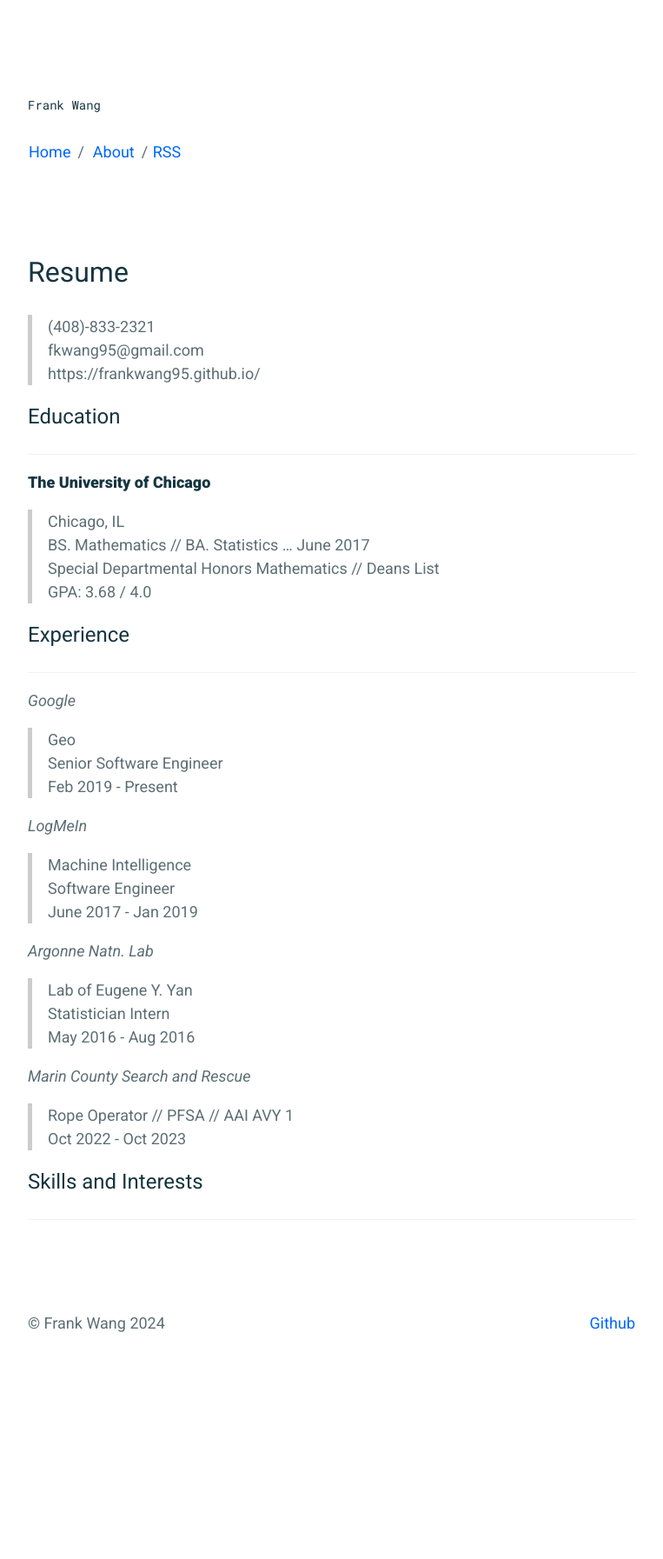
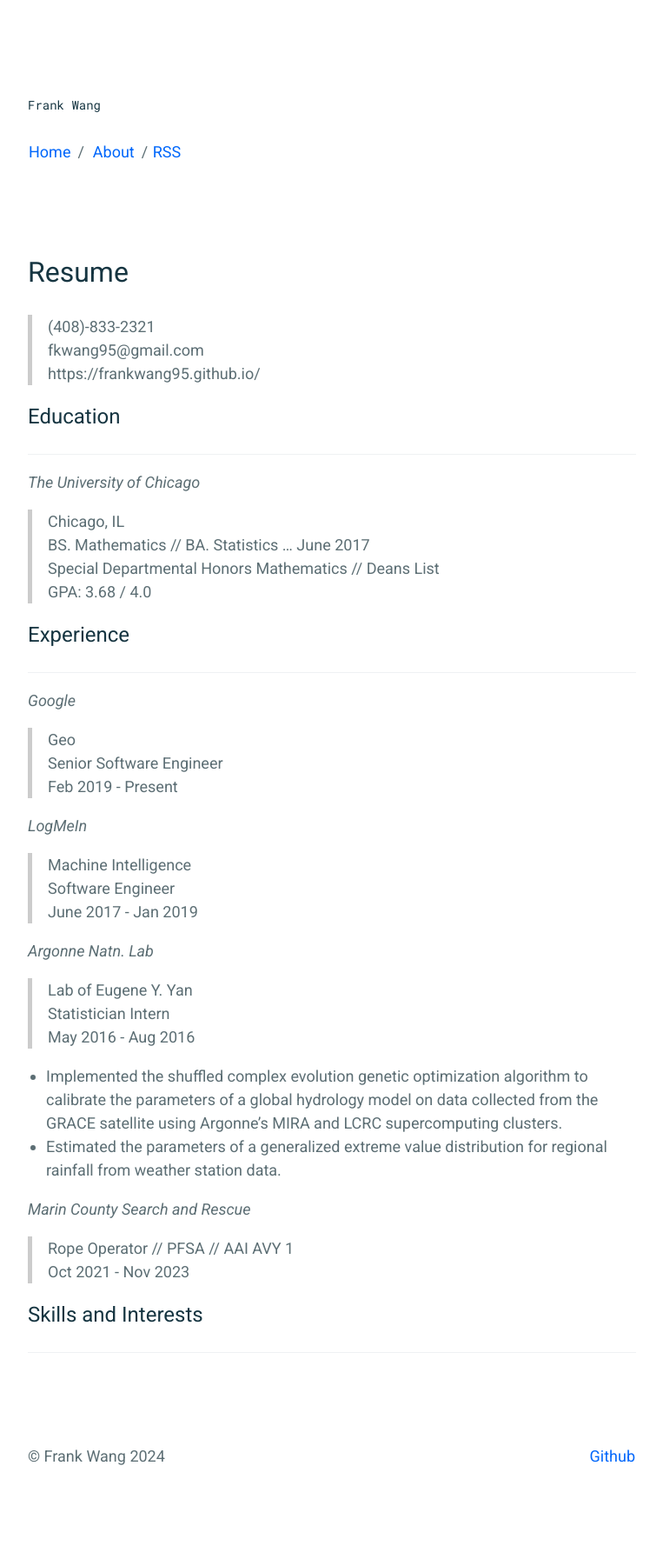
Before and after one commit to frankwang95/frankwang95.github.io, a Jekyll site: the page built from _pages/resume.md, in a window 1280 px wide. Shown: the whole page at 87% size, without its empty margins (258-1021 px from the left). Built offline with Jekyll 4.4.1, drawn with Linux system fonts in a browser that asks for light colours; before the commit the page ends 1640 px from its top, so only the background shows below that.

Commit message:
Update resume.md

```diff
--- a/_pages/resume.md
+++ b/_pages/resume.md
@@ -11,7 +11,7 @@ permalink: /resume/
 ## Education
 _________________
 
-<span style="color:#363636">__The University of Chicago__</span>
+*The University of Chicago*
 
 > Chicago, IL
 > BS. Mathematics // BA. Statistics ... June 2017
@@ -39,10 +39,13 @@ _________________
 > Statistician Intern
 > May 2016 - Aug 2016
 
+* Implemented the shuffled complex evolution genetic optimization algorithm to calibrate the parameters of a global hydrology model on data collected from the GRACE satellite using Argonne's MIRA and LCRC supercomputing clusters.
+* Estimated the parameters of a generalized extreme value distribution for regional rainfall from weather station data.
+
 *Marin County Search and Rescue*
 
 > Rope Operator // PFSA // AAI AVY 1
-> Oct 2022 - Oct 2023
+> Oct 2021 - Nov 2023
 
 ## Skills and Interests
 _________________
```
